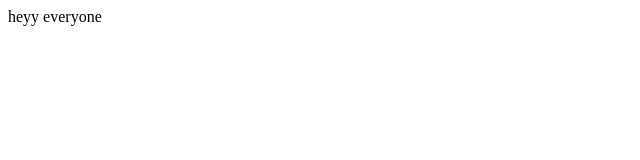
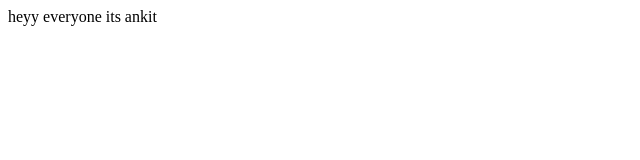
Before and after one commit to Ankii-Kumar/git-avi, a plain HTML site: page index.html in a window 1280 px wide. Shown: the full height of the page, 0-640 px from the left. Drawn offline with Linux system fonts and the light colour scheme.

Commit message:
All changes show

```diff
--- a/index.html
+++ b/index.html
@@ -2,5 +2,6 @@
   <head></head>
   <body>
     heyy everyone
+    its ankit
   </body>
 </html>
```
Also changed, not shown: about.html (+9 -0 lines).
